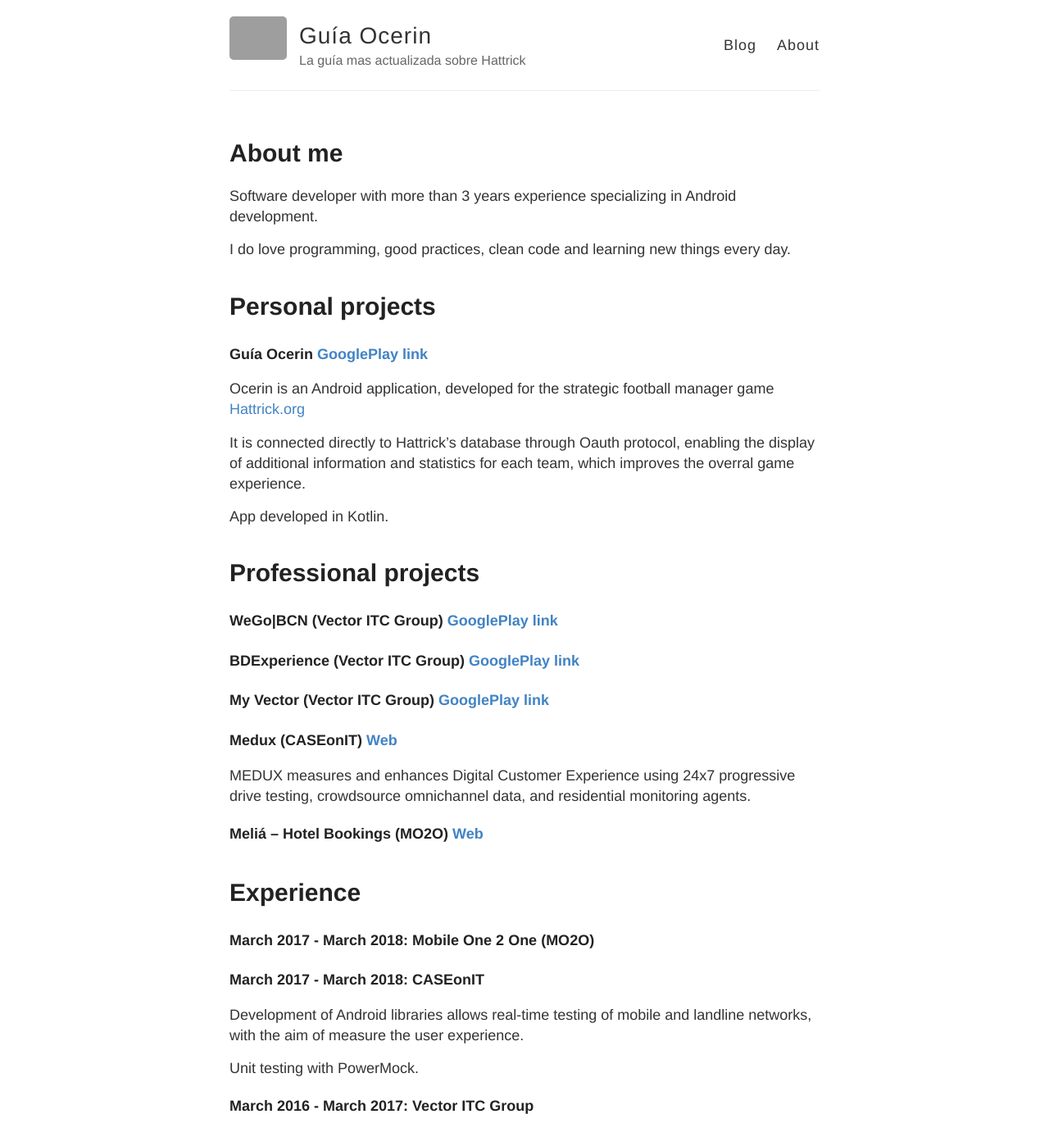
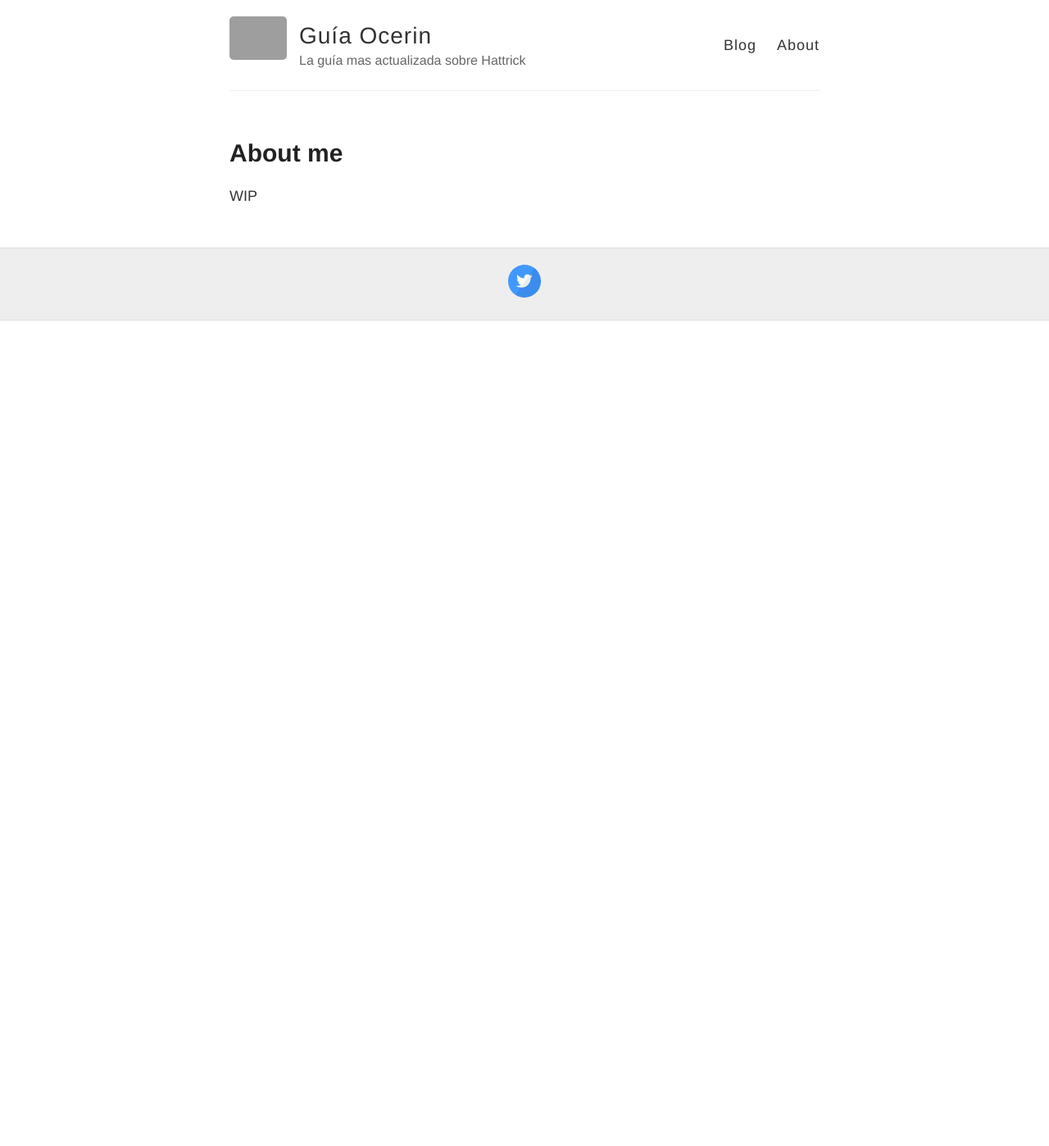
Before and after one commit to numanty/numanty.github.io, a Jekyll site: the page built from about.md, in a window 1280 px wide and 1400 px high. Shown: the whole window at 82% size. Built offline with Jekyll 4.4.1, drawn with Linux system fonts in a browser that asks for light colours; some of the changed text lies outside the part shown; grey boxes are pictures that could not be loaded.

Commit message:
Update about.md

```diff
--- a/about.md
+++ b/about.md
@@ -3,50 +3,4 @@
 title: About me
 permalink: /about/
 ---
-Software developer with more than 3 years experience specializing in Android development.
-
-I do love programming, good practices, clean code and learning new things every day.
-
-# Personal projects
-
-##### Guía Ocerin [GooglePlay link](https://play.google.com/store/apps/details?id=com.guiaocerin)
-Ocerin is an Android application, developed for the strategic football manager game [Hattrick.org](https://www.hattrick.org/)
-
-It is connected directly to Hattrick's database through Oauth protocol, enabling the display of additional information and statistics for each team, which improves the overral game experience.
-
-App developed in Kotlin.
-
-# Professional projects
-
-##### WeGo|BCN (Vector ITC Group) [GooglePlay link](https://play.google.com/store/apps/details?id=com.wego.bcn)
-
-##### BDExperience (Vector ITC Group) [GooglePlay link](https://play.google.com/store/apps/details?id=com.bdtravel.re_appbdtravelandroid)
-
-##### My Vector (Vector ITC Group) [GooglePlay link](https://play.google.com/store/apps/details?id=com.vectormobile.myvector&hl=es)
-
-##### Medux (CASEonIT) [Web](https://www.caseonit.com/)
-MEDUX measures and enhances Digital Customer Experience using 24x7 progressive drive testing, crowdsource omnichannel data, and residential monitoring agents.
-
-##### Meliá – Hotel Bookings (MO2O) [Web](https://play.google.com/store/apps/details?id=es.mobail.meliarewards&hl=es)
-
-# Experience
-##### March 2017 - March 2018: Mobile One 2 One (MO2O)
-
-
-##### March 2017 - March 2018: CASEonIT
-
-Development of Android libraries allows real-time testing of mobile and landline networks, with the aim of
-measure the user experience.
-
-Unit testing with PowerMock.
-
-##### March 2016 - March 2017: Vector ITC Group
-
-# Github projects
-
-##### MVP, Dagger2, Clean architecture [link](https://github.com/alruiz85/Recipes)
-Clean architecture using Recipe Puppy API written in JAVA.
-##### Kotlin [link](https://github.com/alruiz85/Kotlin)
-Antonio Leiva's Kotlin book examples.
-##### Speedometer [link](https://github.com/alruiz85/Speedometer)
-New Google APIs v11 location.
+WIP
```
